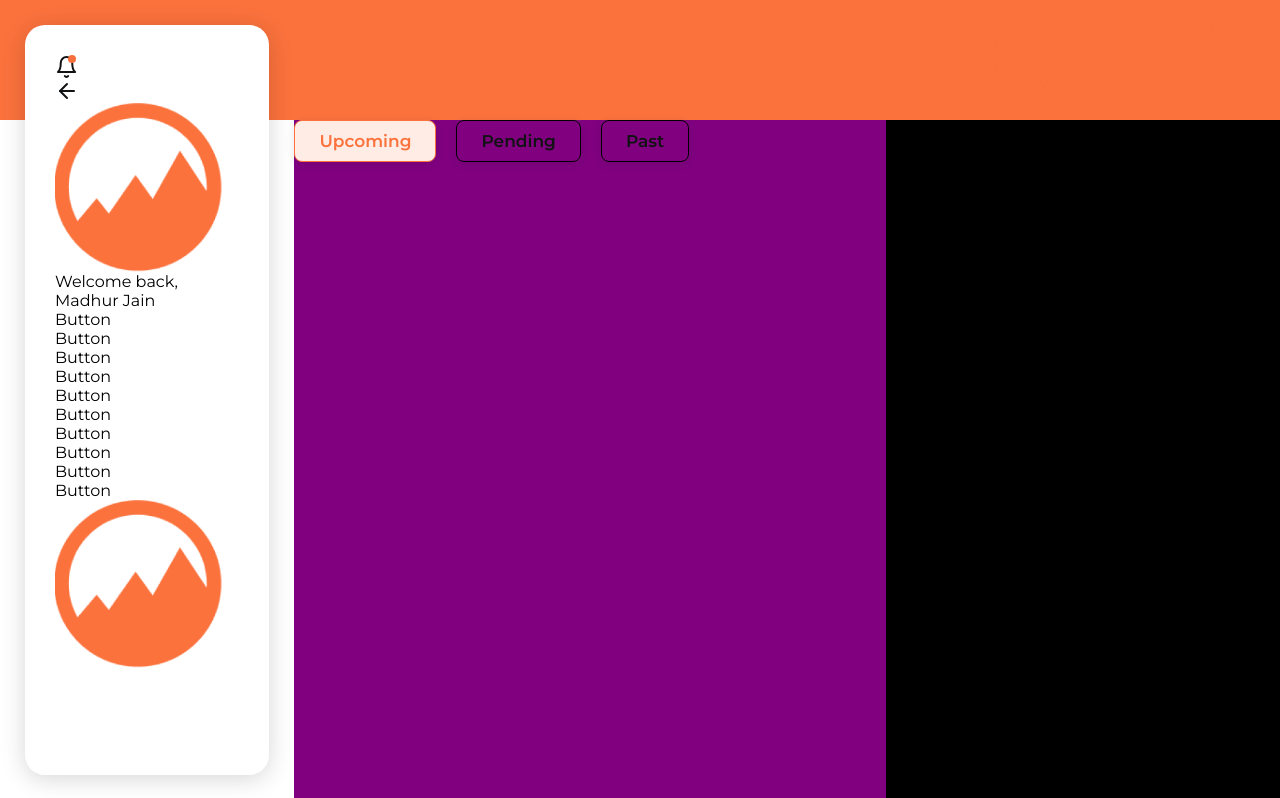
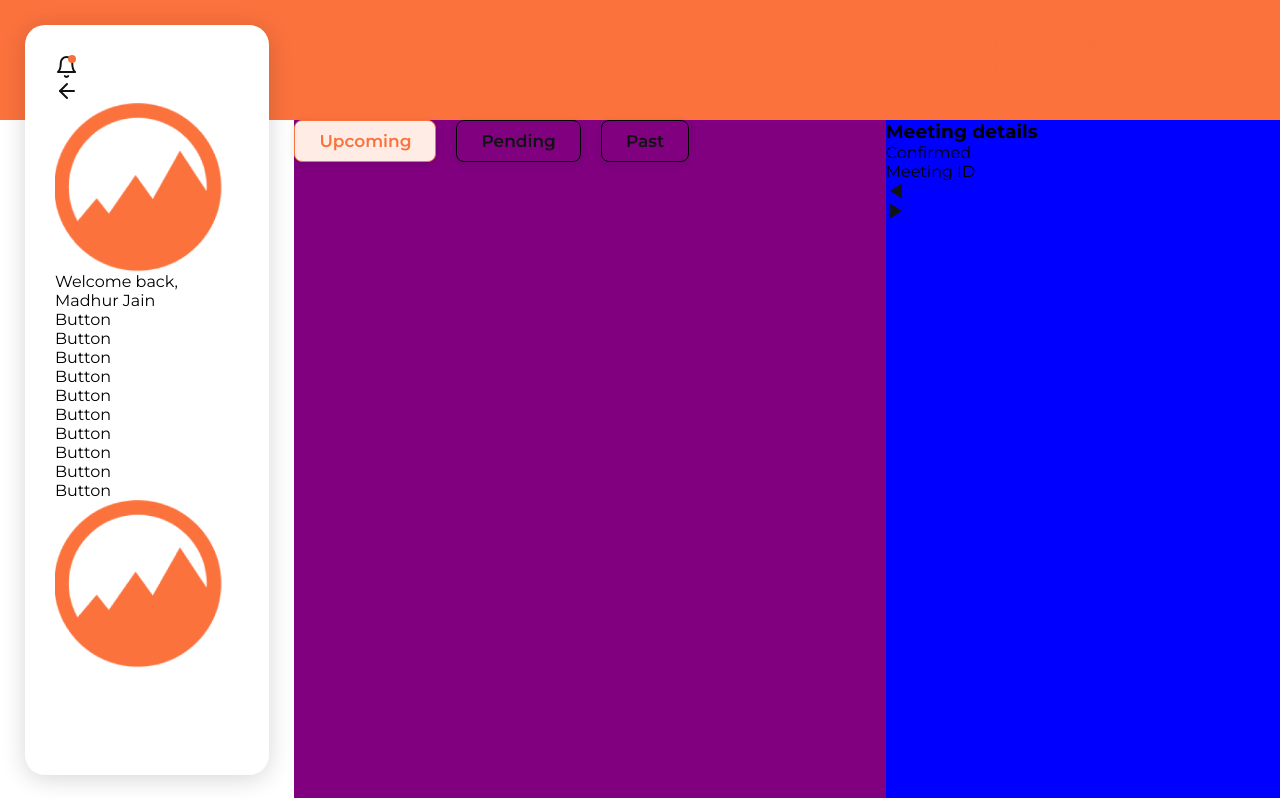
Before and after one commit to dvm-bitspilani/cel-conquest-2024, a React (Vite) app: page /dashboard/meetings in a window 1280 px wide. Shown: the top 798 px of the page. Built offline with nearby package versions, Linux system fonts and the light colour scheme.

Commit message:
feat: add meeting details

```diff
--- /dev/null
+++ b/src/components/Dashboard/Meetings/MeetingDetails/MeetingDetails.jsx
@@ -0,0 +1,33 @@
+import styles from "./MeetingDetails.module.scss";
+
+const MeetingDetails = () => {
+  return (
+    <div className={styles.MeetingDetailsContainer}>
+      <h3>Meeting details</h3>
+      <p>Confirmed</p>
+      <div>
+        <p>Meeting ID</p>
+        <svg
+          xmlns="http://www.w3.org/2000/svg"
+          width="20"
+          height="20"
+          viewBox="0 0 20 20"
+          fill="none"
+        >
+          <path d="M15.8333 2.5L4.16658 10L15.8333 17.5V2.5Z" fill="#111213" />
+        </svg>
+        <div></div>
+        <svg
+          xmlns="http://www.w3.org/2000/svg"
+          width="20"
+          height="20"
+          viewBox="0 0 20 20"
+          fill="none"
+        >
+          <path d="M4.16675 2.5L15.8334 10L4.16675 17.5V2.5Z" fill="#111213" />
+        </svg>
+      </div>
+    </div>
+  );
+};
+export default MeetingDetails;
--- /dev/null
+++ b/src/components/Dashboard/Meetings/MeetingDetails/MeetingDetails.module.scss
@@ -0,0 +1,3 @@
+.MeetingDetailsContainer {
+
+}
--- a/src/routes/Dashboard/Meetings/Meetings.jsx
+++ b/src/routes/Dashboard/Meetings/Meetings.jsx
@@ -1,4 +1,5 @@
 import styles from "./meetings.module.scss";
+import MeetingDetails from "../../../components/Dashboard/Meetings/MeetingDetails/MeetingDetails";
 
 const Meetings = () => {
   return (
@@ -12,7 +13,9 @@ const Meetings = () => {
           <div className={styles.meetingsListOptions}>Past</div>
         </div>
       </div>
-      <div className={styles.meetingsDetails}></div>
+      <div className={styles.meetingsDetails}>
+        <MeetingDetails></MeetingDetails>
+      </div>
     </div>
   );
 };
--- a/src/routes/Dashboard/Meetings/meetings.module.scss
+++ b/src/routes/Dashboard/Meetings/meetings.module.scss
@@ -1,7 +1,7 @@
 .meetingsContainer {
-  background-color: black;
   width: 77vw;
   height: 85vh;
+  display: flex;
   .meetingsList {
     width: 60%;
     height: 100%;
```
